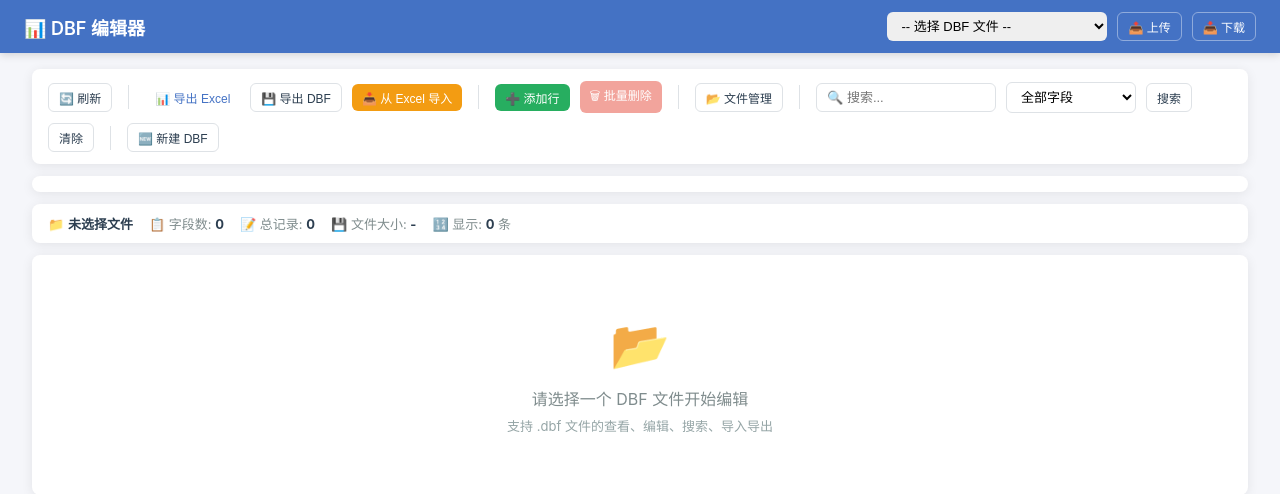
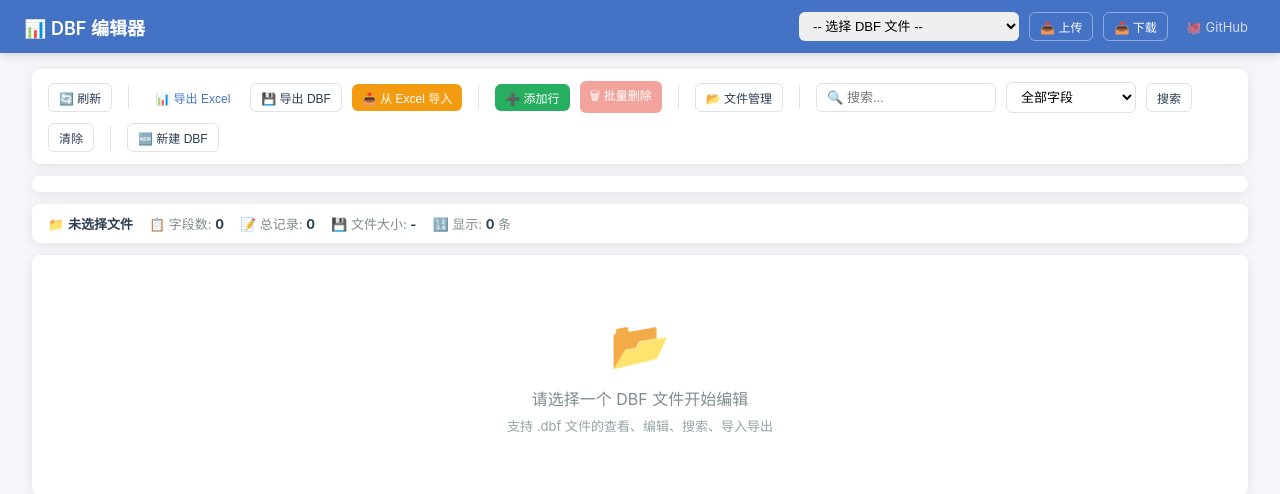
Before and after one commit to moon9001/dbf-editor, a Flask app: page / in a window 1280 px wide. Shown: the top 494 px of the page. Run offline with Flask 3, Linux system fonts and the light colour scheme; data that the repository does not hold is empty.

Commit message:
feat: add GitHub link to header

```diff
--- a/templates/index.html
+++ b/templates/index.html
@@ -343,6 +343,7 @@ body {
     <button class="btn btn-outline btn-sm" onclick="uploadDbf()" style="color:#fff;border-color:rgba(255,255,255,0.4);">📤 上传</button>
     <button class="btn btn-outline btn-sm" onclick="downloadDbf()" style="color:#fff;border-color:rgba(255,255,255,0.4);">📥 下载</button>
     <button class="btn btn-outline btn-sm" id="btn-delete-file" onclick="deleteCurrentFile()" style="color:#ffc;border-color:rgba(255,255,255,0.4);display:none;" title="删除当前文件（仅限上传的文件）">🗑 删除</button>
+    <a href="https://github.com/moon9001/dbf-editor" target="_blank" title="GitHub 开源仓库" style="color:rgba(255,255,255,0.75);text-decoration:none;font-size:13px;padding:4px 8px;border-radius:6px;transition:all 0.2s;" onmouseover="this.style.background='rgba(255,255,255,0.15)';this.style.color='#fff'" onmouseout="this.style.background='';this.style.color='rgba(255,255,255,0.75)'">🐙 GitHub</a>
   </div>
 </div>
 
```
